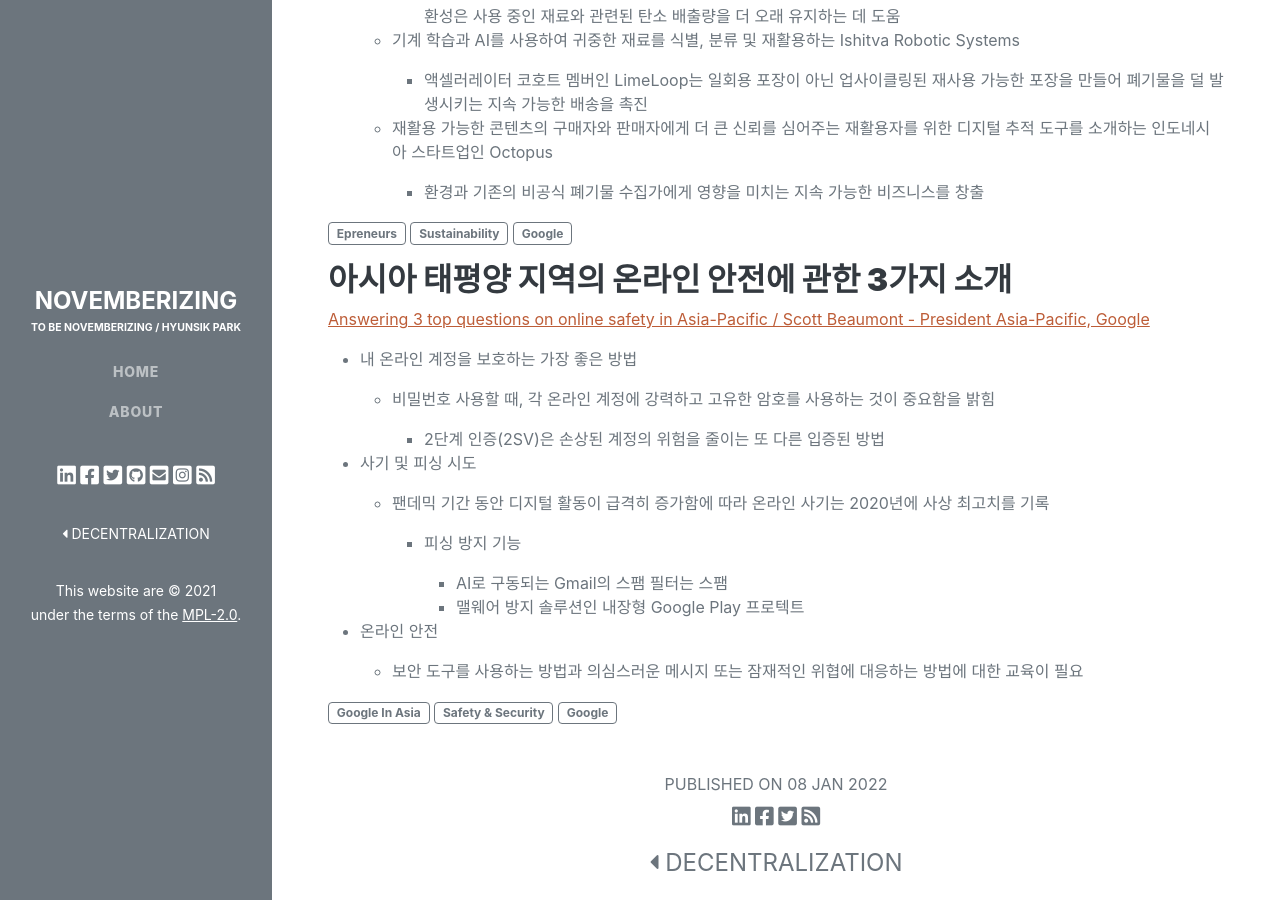
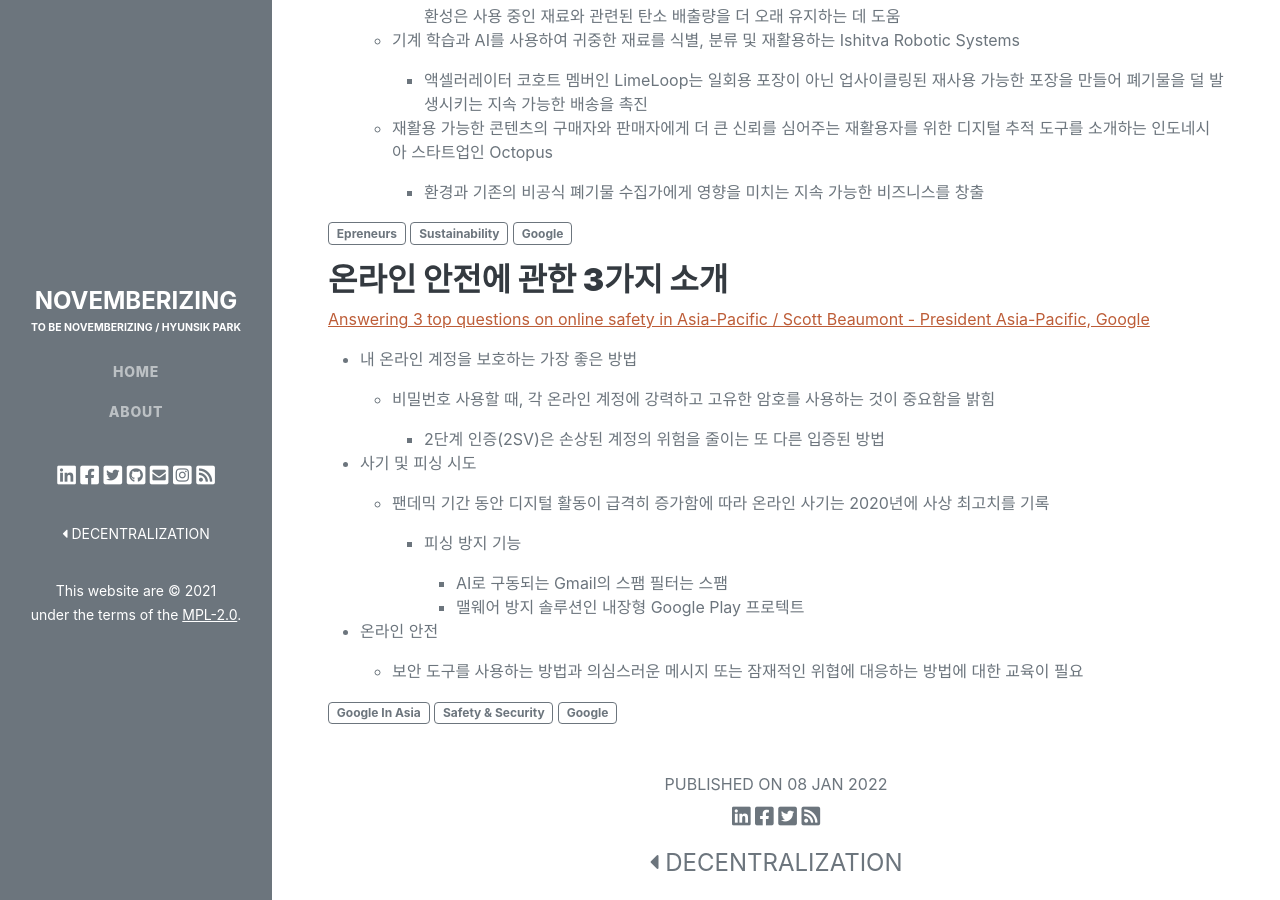
Before and after one commit to novemberizing/novemberizing.github.io, a Jekyll site: the page built from _posts/2023-02-07-NewsXDailyBrief.md, in a window 1280 px wide and 900 px high, scrolled down 1038 px. Built offline with Jekyll 4.4.1, drawn with Linux system fonts in a browser that asks for light colours.

Commit message:
업데이트

```diff
--- a/_posts/2023-02-07-NewsXDailyBrief.md
+++ b/_posts/2023-02-07-NewsXDailyBrief.md
@@ -62,7 +62,7 @@
 <span class="badge badge-outline-secondary">Sustainability</span>
 <span class="badge badge-outline-secondary">Google</span>
 
-### __아시아 태평양 지역의 온라인 안전에 관한 3가지 소개__
+### __온라인 안전에 관한 3가지 소개__
 
 > [Answering 3 top questions on online safety in Asia-Pacific / Scott Beaumont - President Asia-Pacific, Google](https://www.blog.google/around-the-globe/google-asia/answering-3-top-questions-on-online-safety-in-asia-pacific/)
 
```
